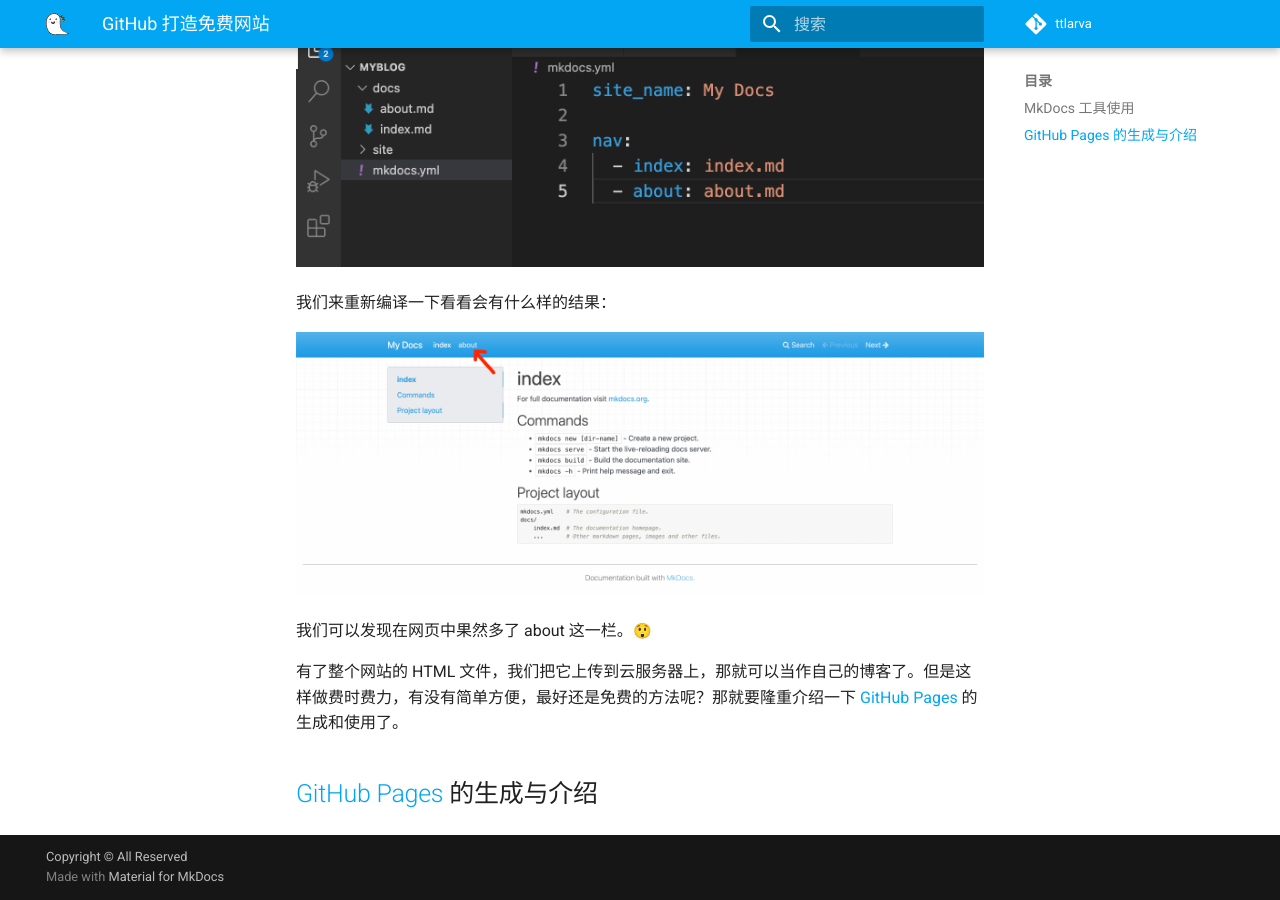
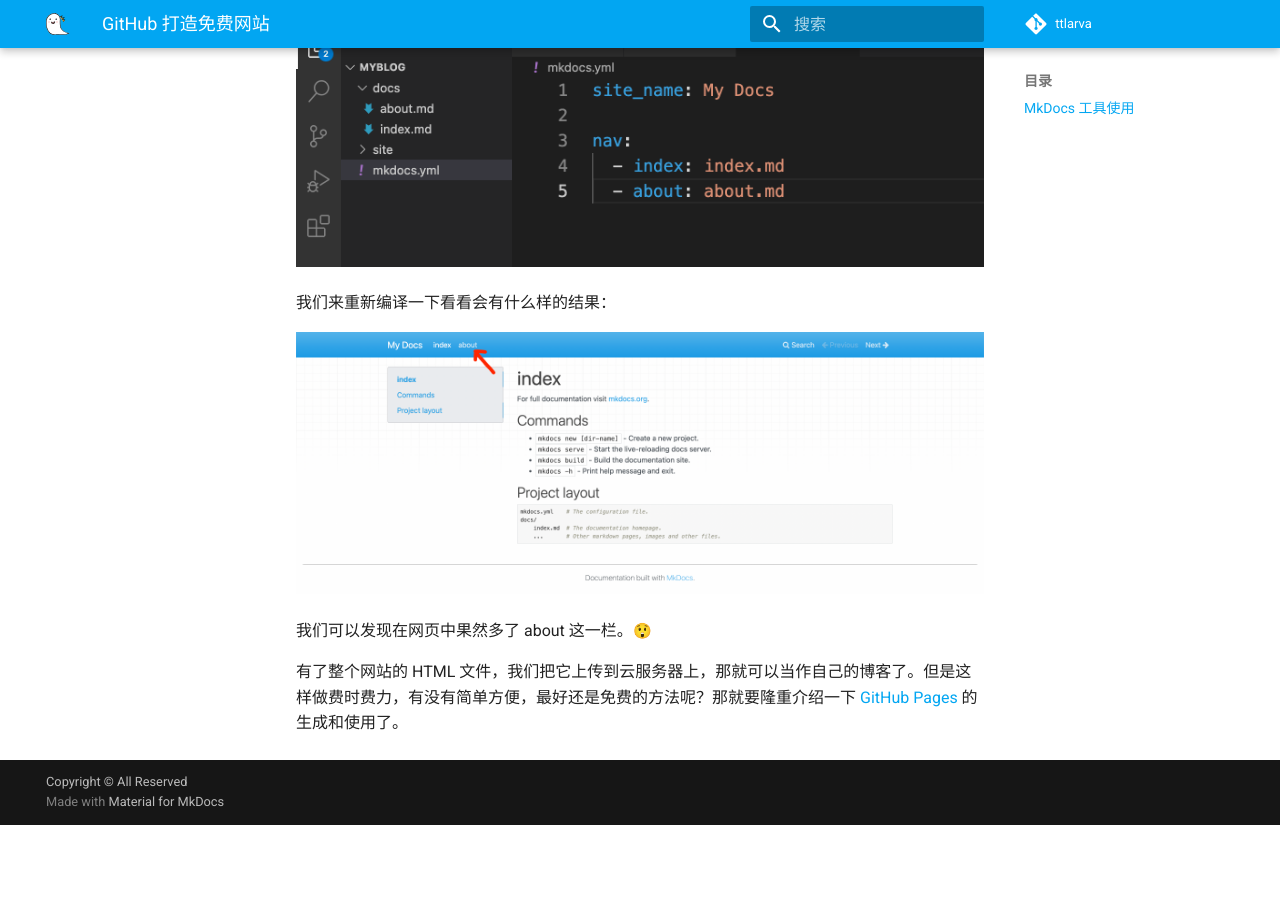
Before and after one commit to ttttLarva/Larva, an MkDocs documentation site: the page built from docs/github/06_free_website.md, in a window 1280 px wide and 900 px high, scrolled down 3429 px. Built offline with MkDocs 1.6.1 and Material for MkDocs 9.7.7, drawn with Linux system fonts in a browser that asks for light colours; emoji names are drawn with the system emoji font; comment, search, counter and statistics services are not loaded; the version menu is left out; after the commit the page ends 4254 px from its top, so only the background shows below that.

Commit message:
修改 06_free_website.md 内容

```diff
--- a/docs/github/06_free_website.md
+++ b/docs/github/06_free_website.md
@@ -87,7 +87,3 @@
 我们可以发现在网页中果然多了 about 这一栏。:astonished:
 
 有了整个网站的 HTML 文件，我们把它上传到云服务器上，那就可以当作自己的博客了。但是这样做费时费力，有没有简单方便，最好还是免费的方法呢？那就要隆重介绍一下 [GitHub Pages](https://pages.github.com/) 的生成和使用了。
-
-
-
-## [GitHub Pages](https://pages.github.com/) 的生成与介绍
```
